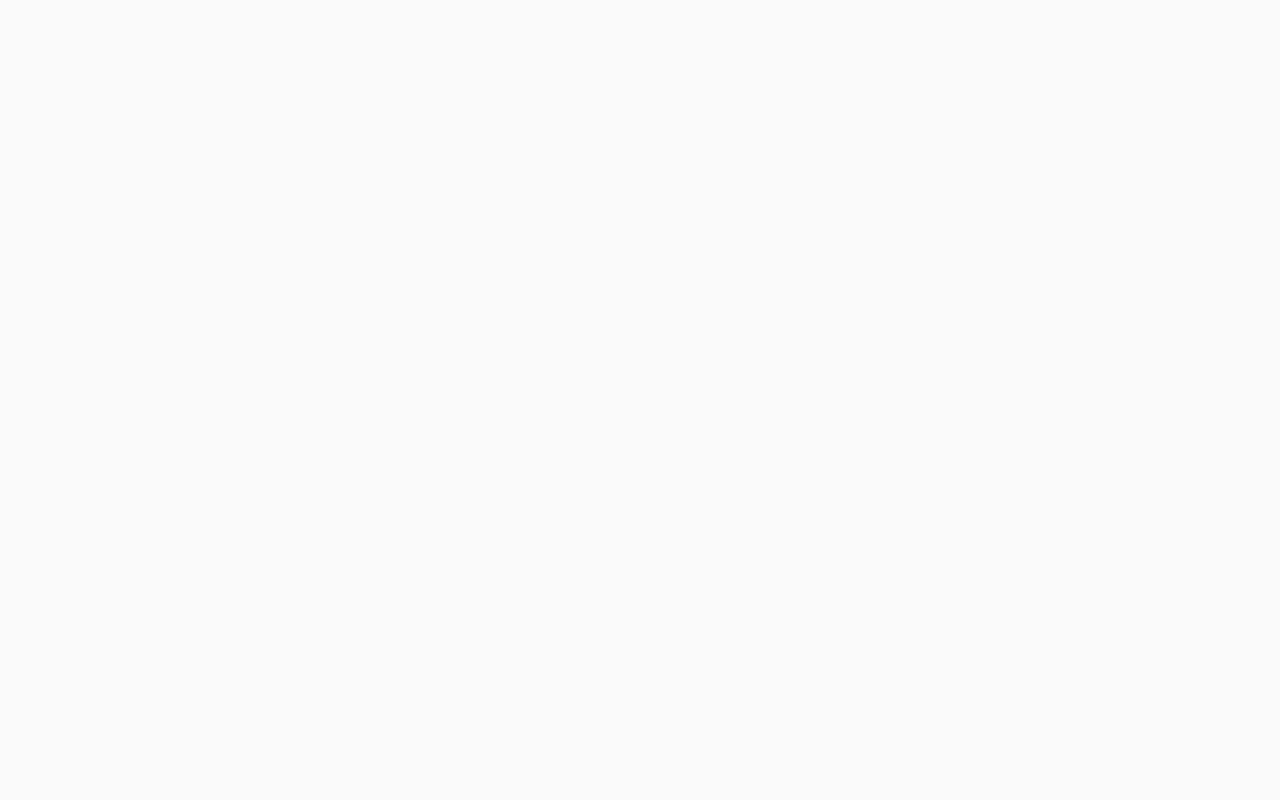
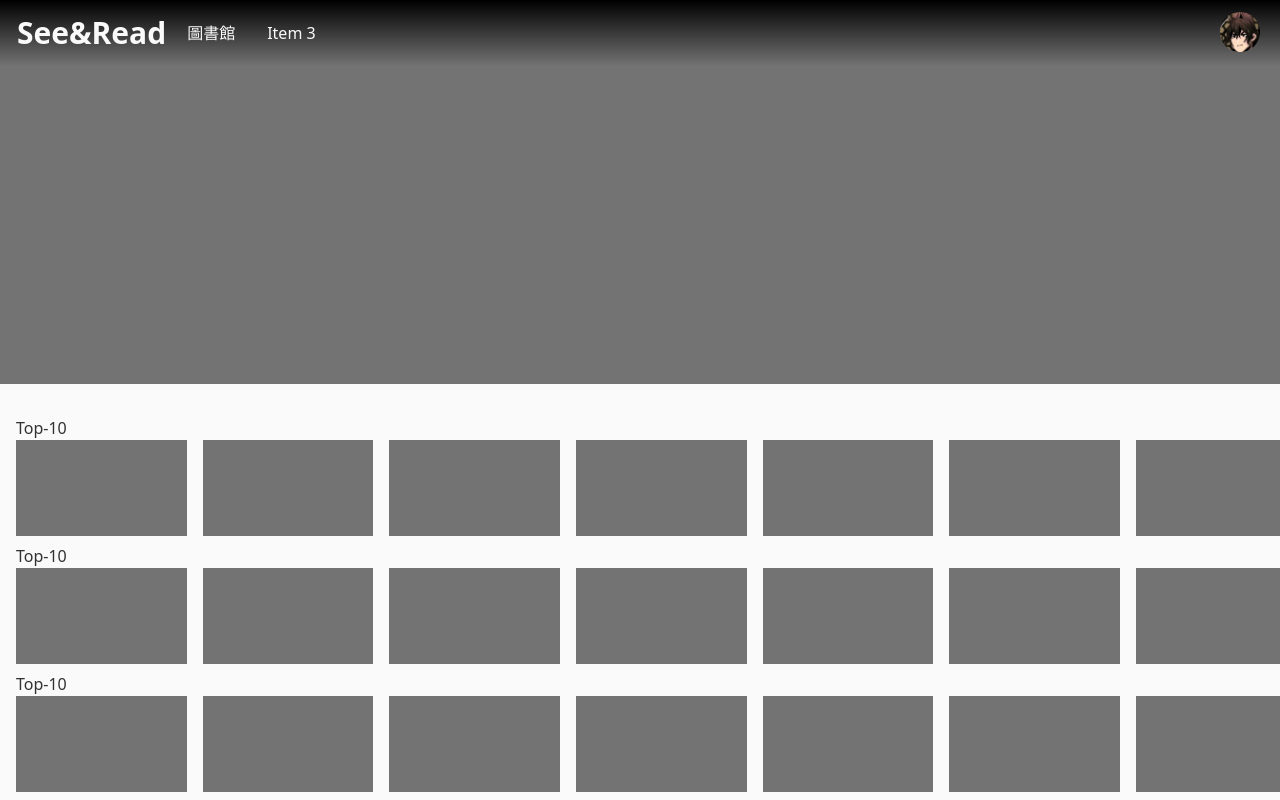
Before and after one commit to JustinLien0805/reactive_textbook, a React (Vite) app: page /home in a window 1280 px wide. Shown: the top 800 px of the page. Built offline with nearby package versions, Linux system fonts and the light colour scheme.

Commit message:
home page layout

```diff
--- /dev/null
+++ b/src/components/CategoryRow.tsx
@@ -0,0 +1,25 @@
+import React from "react";
+
+type CategoryRowProps = {
+  name: string;
+};
+
+const CategoryRow = ({ name }: CategoryRowProps) => {
+  return (
+    <div className="flex w-screen flex-col">
+      <h2>{name}</h2>
+      <div className="flex w-screen space-x-4 overflow-x-auto">
+        <div className="aspect-video h-24 flex-shrink-0 bg-neutral"></div>
+        <div className="aspect-video h-24 flex-shrink-0 bg-neutral"></div>
+        <div className="aspect-video h-24 flex-shrink-0 bg-neutral"></div>
+        <div className="aspect-video h-24 flex-shrink-0 bg-neutral"></div>
+        <div className="aspect-video h-24 flex-shrink-0 bg-neutral"></div>
+        <div className="aspect-video h-24 flex-shrink-0 bg-neutral"></div>
+        <div className="aspect-video h-24 flex-shrink-0 bg-neutral"></div>
+        <div className="aspect-video h-24 flex-shrink-0 bg-neutral"></div>
+      </div>
+    </div>
+  );
+};
+
+export default CategoryRow;
--- a/src/components/Navbar.tsx
+++ b/src/components/Navbar.tsx
@@ -1,23 +1,75 @@
 import React from "react";
+import avatar from "../assets/avatar.png";
+import { useNavigate } from "react-router-dom";
+const Navbar = () => {
+  const navigate = useNavigate();
+  return (
+    <div className="navbar fixed z-50 text-base-100 bg-gradient-to-b from-black to-transparent px-4">
+      <div className="navbar-start">
+        <div className="dropdown">
+          <label tabIndex={0} className="btn-ghost btn px-2 lg:hidden">
+            <svg
+              xmlns="http://www.w3.org/2000/svg"
+              className="h-5 w-5"
+              fill="none"
+              viewBox="0 0 24 24"
+              stroke="currentColor"
+            >
+              <path
+                strokeLinecap="round"
+                strokeLinejoin="round"
+                strokeWidth="2"
+                d="M4 6h16M4 12h8m-8 6h16"
+              />
+            </svg>
+          </label>
+          <ul
+            tabIndex={0}
+            className="dropdown-content menu rounded-box menu-compact mt-3 w-52 bg-base-100 p-2 shadow"
+          >
+            <li>
+              <a
+                onClick={() => {
+                  navigate("/library");
+                }}
+              >
+                圖書館
+              </a>
+            </li>
+            <li>
+              <a>我的檔案</a>
+            </li>
+          </ul>
+        </div>
+        <button
+          onClick={() => navigate("/home")}
+          className="btn-ghost btn p-0 text-3xl font-bold normal-case"
+        >
+          See&Read
+        </button>
+        <div className="hidden lg:flex">
+          <ul className="menu menu-horizontal px-1">
+            <li>
+              <a
+                onClick={() => {
+                  navigate("/library");
+                }}
+              >
+                圖書館
+              </a>
+            </li>
+            <li>
+              <a>Item 3</a>
+            </li>
+          </ul>
+        </div>
+      </div>
 
-const Navbar = () => {
-  return (
-    <div className="navbar bg-base-100">
-      <div className="flex-1">
-        <a className="btn-ghost btn text-xl normal-case">daisyUI</a>
-      </div>
-      <div className="flex-none gap-2">
-        <div className="form-control">
-          <input
-            type="text"
-            placeholder="Search"
-            className="input-bordered input"
-          />
-        </div>
+      <div className="navbar-end gap-2">
         <div className="dropdown-end dropdown">
           <label tabIndex={0} className="btn-ghost btn-circle avatar btn">
             <div className="w-10 rounded-full">
-              <img src="/images/stock/photo-1534528741775-53994a69daeb.jpg" />
+              <img src={avatar} />
             </div>
           </label>
           <ul
--- a/src/main.tsx
+++ b/src/main.tsx
@@ -1,15 +1,16 @@
 import React from "react";
 import ReactDOM from "react-dom/client";
-import App from "./App";
 import "./index.css";
 import { createBrowserRouter, RouterProvider } from "react-router-dom";
 import Home from "./pages/Home";
 import SignIn from "./pages/SignIn";
 import SignUp from "./pages/SignUp";
+import Library from "./pages/Library";
 
 const router = createBrowserRouter([
   { path: "/home", element: <Home /> },
   { path: "/", element: <SignIn /> },
+  { path: "/library", element: <Library /> },
   { path: "/signin", element: <SignIn /> },
   { path: "/signup", element: <SignUp /> },
 ]);
--- a/src/pages/Home.tsx
+++ b/src/pages/Home.tsx
@@ -1,8 +1,22 @@
 import React from "react";
+import CategoryRow from "../components/CategoryRow";
 import Navbar from "../components/Navbar";
 const Home = () => {
   return (
-    <div className="flex h-screen w-full flex-col items-center justify-center px-4"></div>
+    <>
+      <Navbar />
+      <div className="flex overflow-x-hidden px-4">
+        <div className="reletive w-screen">
+          <div className="absolute top-0 left-0 h-96 w-full bg-neutral"></div>
+        </div>
+        <div className="mt-96  w-screen space-y-2 py-8">
+          <CategoryRow name="Top-10" />
+          <CategoryRow name="Top-10" />
+          <CategoryRow name="Top-10" />
+          <CategoryRow name="Top-10" />
+        </div>
+      </div>
+    </>
   );
 };
 
--- a/src/pages/Library.tsx
+++ b/src/pages/Library.tsx
@@ -1,9 +1,12 @@
-import React from 'react'
+import React from "react";
+import Navbar from "../components/Navbar";
 
 const Library = () => {
   return (
-    <div>Library</div>
-  )
-}
+    <>
+      <Navbar />
+    </>
+  );
+};
 
-export default Library
+export default Library;
```
Also changed, not shown: src/assets/avatar.png (added).
